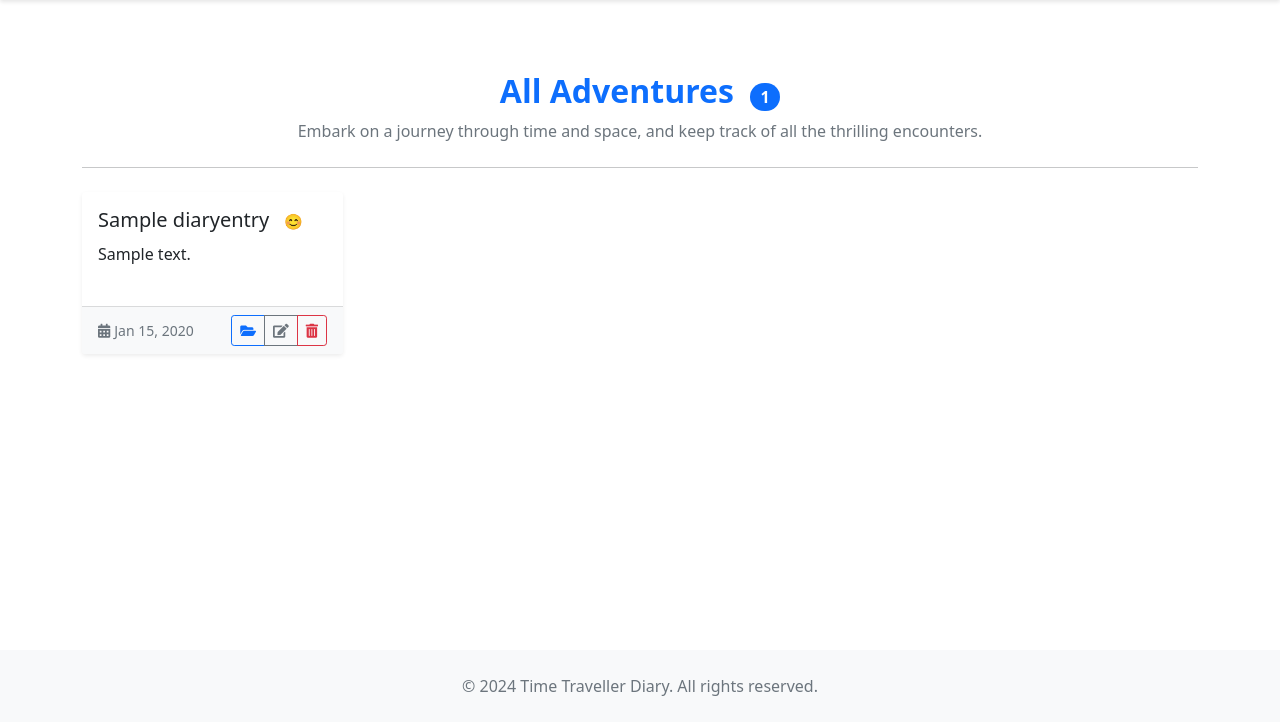
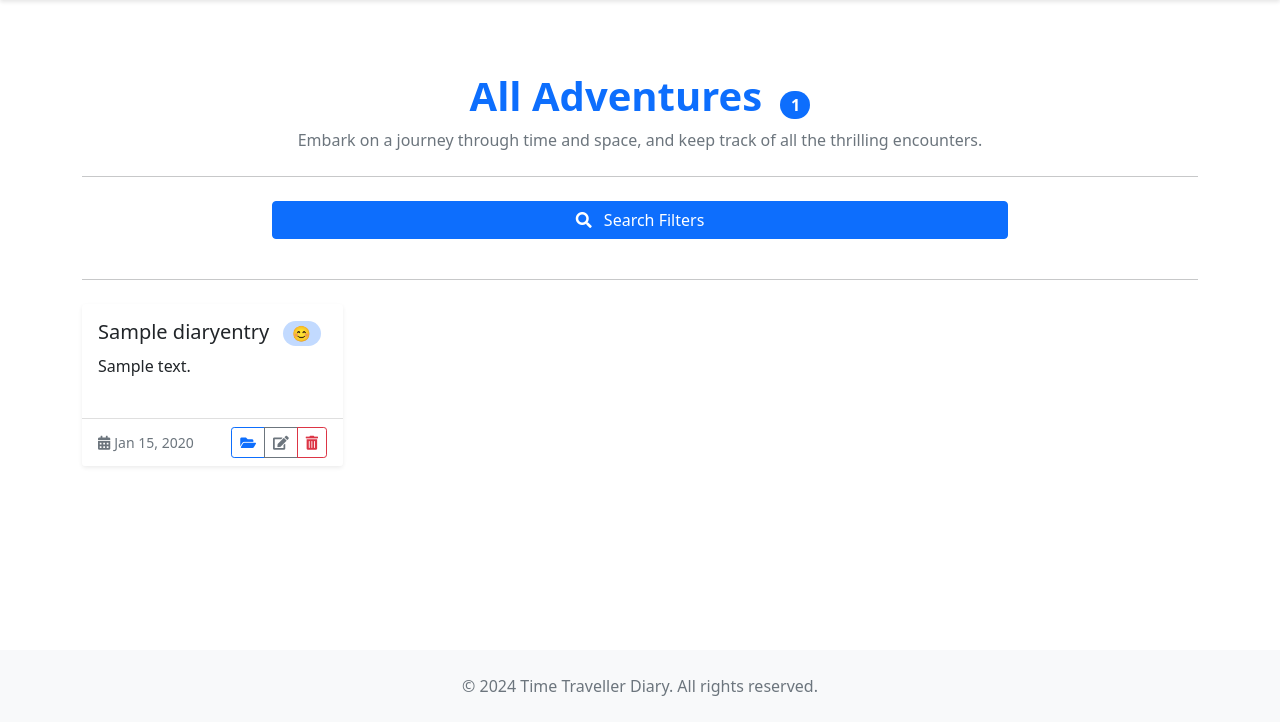
Before and after one commit to VarshithaK22/time_traveller_diary, a Django app: page / in a window 1280 px wide. Shown: the part 78-800 px from the top of the page. Run offline with Django 5.2, Linux system fonts and the light colour scheme; a user stored in the database is signed in; tables that the repository leaves empty hold one stand-in row (values such as "Sample post"); some libraries are stand-ins or nearby versions.

Commit message:
Search entries

```diff
--- a/diary_project/diary/forms.py
+++ b/diary_project/diary/forms.py
@@ -28,3 +28,11 @@ class DiaryEntryForm(forms.ModelForm):
                 'placeholder': 'YYYY-MM-DD',
             }),
         }
+
+class DiaryEntrySearchForm(forms.Form):
+    query = forms.CharField(label='Key word', max_length=100, required=False)
+    time_period = forms.ChoiceField(
+        label='Time Period',
+        choices=[('', 'All')] + DiaryEntry.TIME_PERIOD_CHOICES,  # Include an option for all time periods
+        required=False
+    )
--- a/diary_project/diary/templates/home.html
+++ b/diary_project/diary/templates/home.html
@@ -1,14 +1,44 @@
 {% extends "base.html" %}
 {% block content %}
+{% load crispy_forms_tags %}
 {% load emoji_filters %}
+
 <div class="container my-5">
     <!-- Main Header Section -->
     <div class="text-center mb-4">
-        <h2 class="text-primary fw-bold">
+        <h1 class="text-primary fw-bold">
             All Adventures
             <span class="badge bg-primary rounded-pill fs-6 ms-2">{{ entries|length }}</span>
-        </h2>
+        </h1>
         <p class="text-muted">Embark on a journey through time and space, and keep track of all the thrilling encounters.</p>
+    </div>
+
+    <hr class="my-4">
+
+    <!-- Collapsible Search Form -->
+    <div class="row justify-content-center mb-4">
+        <div class="col-md-8">
+            <button class="btn btn-primary w-100 mb-3" type="button" data-bs-toggle="collapse" data-bs-target="#searchForm" aria-expanded="false" aria-controls="searchForm">
+                <i class="fas fa-search me-2"></i> Search Filters
+            </button>
+            <div class="collapse" id="searchForm">
+                <div class="card bg-gray-100 p-4 rounded-lg shadow-md">
+                    <form method="GET" action="{% url 'home' %}">
+                        <div class="mb-3 text-center input-group">
+                            {{ search_form|crispy }}
+                        </div>
+                        <div class="d-grid gap-2">
+                            <button type="submit" class="btn btn-primary">
+                                <i class="fas fa-search"></i> Search
+                            </button>
+                            <a href="{% url 'home' %}" class="btn btn-outline-secondary">
+                                <i class="fas fa-times"></i> Clear Filters
+                            </a>
+                        </div>
+                    </form>
+                </div>
+            </div>
+        </div>
     </div>
 
     <hr class="my-4">
@@ -22,14 +52,14 @@
                     <div class="card-body d-flex flex-column">
                         <h5 class="card-title mb-2">
                             <a href="/{{ entry.pk }}" class="text-dark text-decoration-none">{{ entry.title }}</a>
-                            <span class="badge" title="{{ entry.get_mood_display }}">
+                            <span class="badge bg-primary bg-opacity-25 text-primary rounded-pill ms-2" title="{{ entry.get_mood_display }}">
                                 {{ entry.get_mood_display|get_emoji }}
                             </span>
                         </h5>
                         <p class="card-text text-truncate mb-4">{{ entry.content }}</p>
                     </div>
                     <!-- Card Footer with Actions -->
-                    <div class="card-footer bg-light d-flex justify-content-between align-items-center">
+                    <div class="card-footer bg-white d-flex justify-content-between align-items-center">
                         <small class="text-muted">
                             <i class="fas fa-calendar-alt me-1"></i>{{ entry.date_of_journey|date:"M d, Y" }}
                         </small>
--- a/diary_project/diary/views.py
+++ b/diary_project/diary/views.py
@@ -8,7 +8,8 @@ from django.views.generic import (
 )
 from django.contrib import messages
 from .models import DiaryEntry
-
+from .forms import DiaryEntrySearchForm
+from django.db.models import Q
 def register(request):
     if request.method == 'POST':
         user_form = UserRegistrationForm(request.POST)
@@ -38,4 +39,19 @@ class EntryListView(LoginRequiredMixin, ListView):
     context_object_name = 'entries'
 
     def get_queryset(self):
-        return DiaryEntry.objects.filter(user=self.request.user)
+        queryset = super().get_queryset()
+        query = self.request.GET.get('query')
+        if query:
+            queryset = queryset.filter(
+                Q(title__icontains=query) |
+                Q(content__icontains=query)
+            )
+        time_period = self.request.GET.get('time_period')
+        if time_period:
+            queryset = queryset.filter(time_period=time_period)
+        return queryset
+
+    def get_context_data(self, **kwargs):
+        context = super().get_context_data(**kwargs)
+        context['search_form'] = DiaryEntrySearchForm(self.request.GET)
+        return context
```
